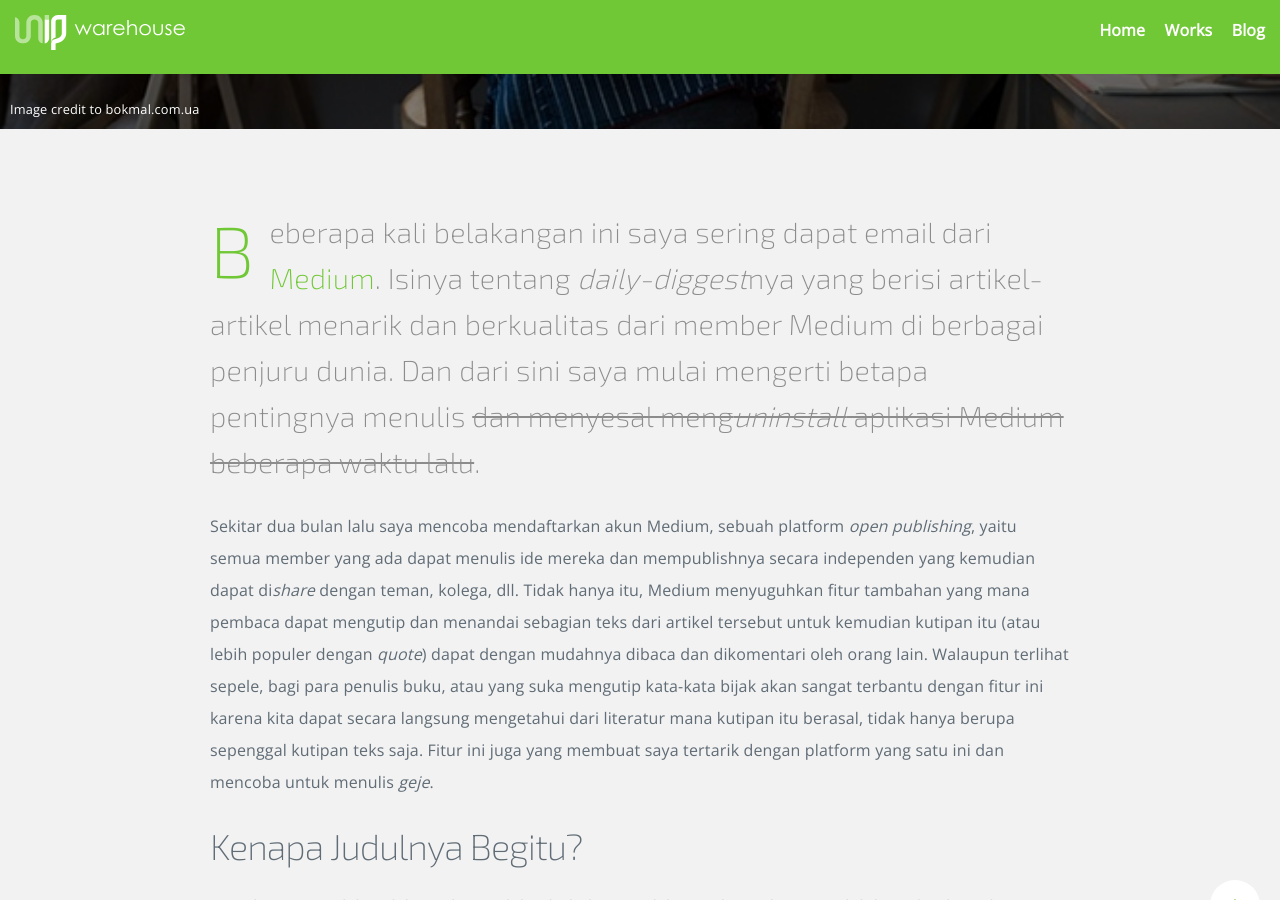
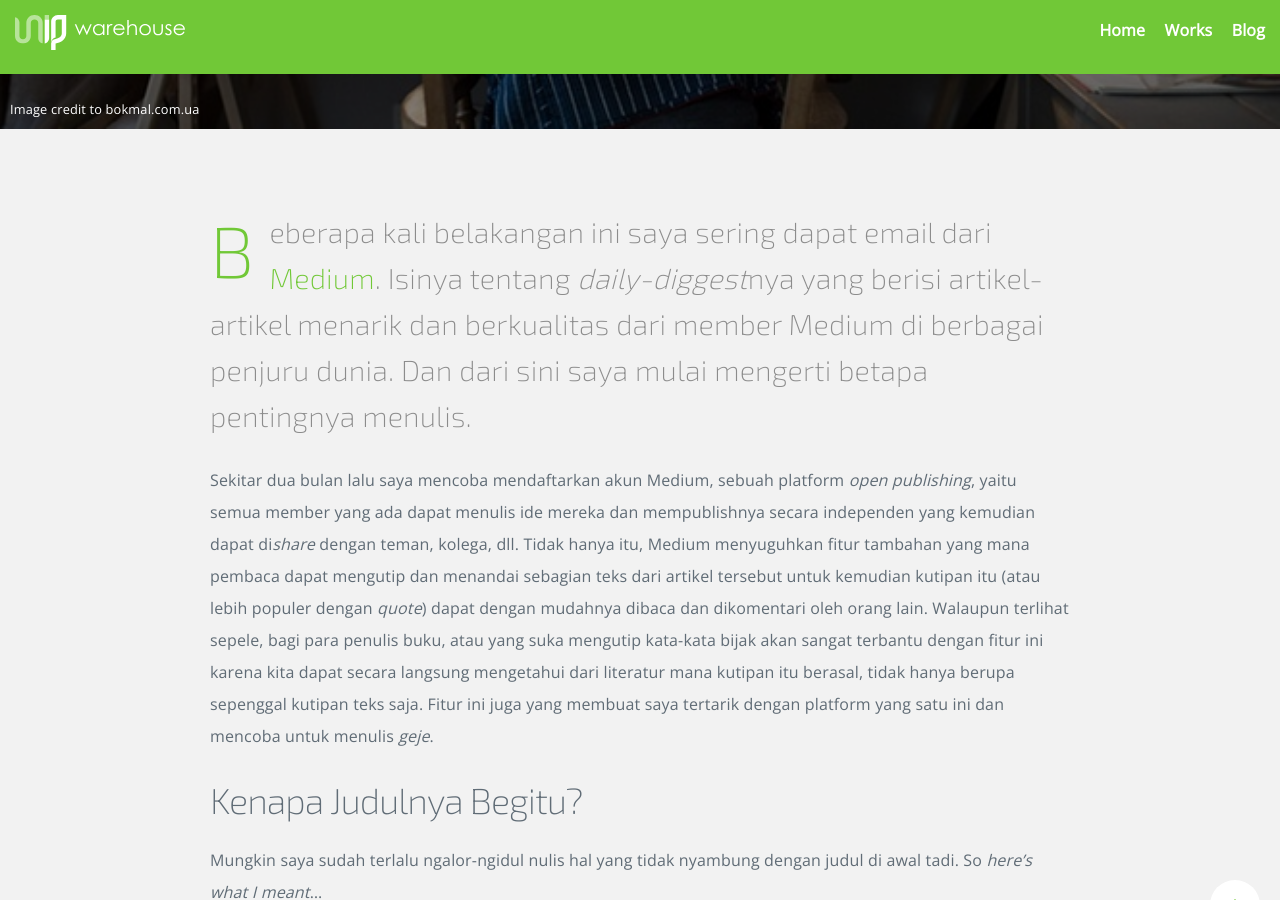
Before and after one commit to unipwarehouse/unipwarehouse.github.io, a Jekyll site: the page built from _posts/2016-06-28-menulislah-walaupun-kau-seorang-ilustrator.markdown, in a window 1280 px wide and 900 px high, scrolled down 771 px. Built offline with Jekyll 4.4.1, drawn with Linux system fonts in a browser that asks for light colours; some web fonts are replaced; comment, search, counter and statistics services are not loaded.

Commit message:
update articel

```diff
--- a/_posts/2016-06-28-menulislah-walaupun-kau-seorang-ilustrator.markdown
+++ b/_posts/2016-06-28-menulislah-walaupun-kau-seorang-ilustrator.markdown
@@ -5,7 +5,7 @@
 cover: /posts/bokmal.com.ua-beatrice-alemagna.jpg
 cover_credit: bokmal.com.ua
 ---
-Beberapa kali belakangan ini saya sering dapat email dari [Medium][medium]. Isinya tentang *daily-diggest*nya yang berisi artikel-artikel menarik dan berkualitas dari member Medium di berbagai penjuru dunia. Dan dari sini saya mulai mengerti betapa pentingnya menulis ~~dan menyesal meng*uninstall* aplikasi Medium beberapa waktu lalu~~.
+Beberapa kali belakangan ini saya sering dapat email dari [Medium][medium]. Isinya tentang *daily-diggest*nya yang berisi artikel-artikel menarik dan berkualitas dari member Medium di berbagai penjuru dunia. Dan dari sini saya mulai mengerti betapa pentingnya menulis.
 
 Sekitar dua bulan lalu saya mencoba mendaftarkan akun Medium, sebuah platform *open publishing*, yaitu semua member yang ada dapat menulis ide mereka dan mempublishnya secara independen yang kemudian dapat di*share* dengan teman, kolega, dll. Tidak hanya itu, Medium menyuguhkan fitur tambahan yang mana pembaca dapat mengutip dan menandai sebagian teks dari artikel tersebut untuk kemudian kutipan itu (atau lebih populer dengan *quote*) dapat dengan mudahnya dibaca dan dikomentari oleh orang lain. Walaupun terlihat sepele, bagi para penulis buku, atau yang suka mengutip kata-kata bijak akan sangat terbantu dengan fitur ini karena kita dapat secara langsung mengetahui dari literatur mana kutipan itu berasal, tidak hanya berupa sepenggal kutipan teks saja. Fitur ini juga yang membuat saya tertarik dengan platform yang satu ini dan mencoba untuk menulis *geje*.
 
```
Also changed, not shown: _posts/2016-06-19-welcome-to-jekyll.md (+1 -0 lines).
